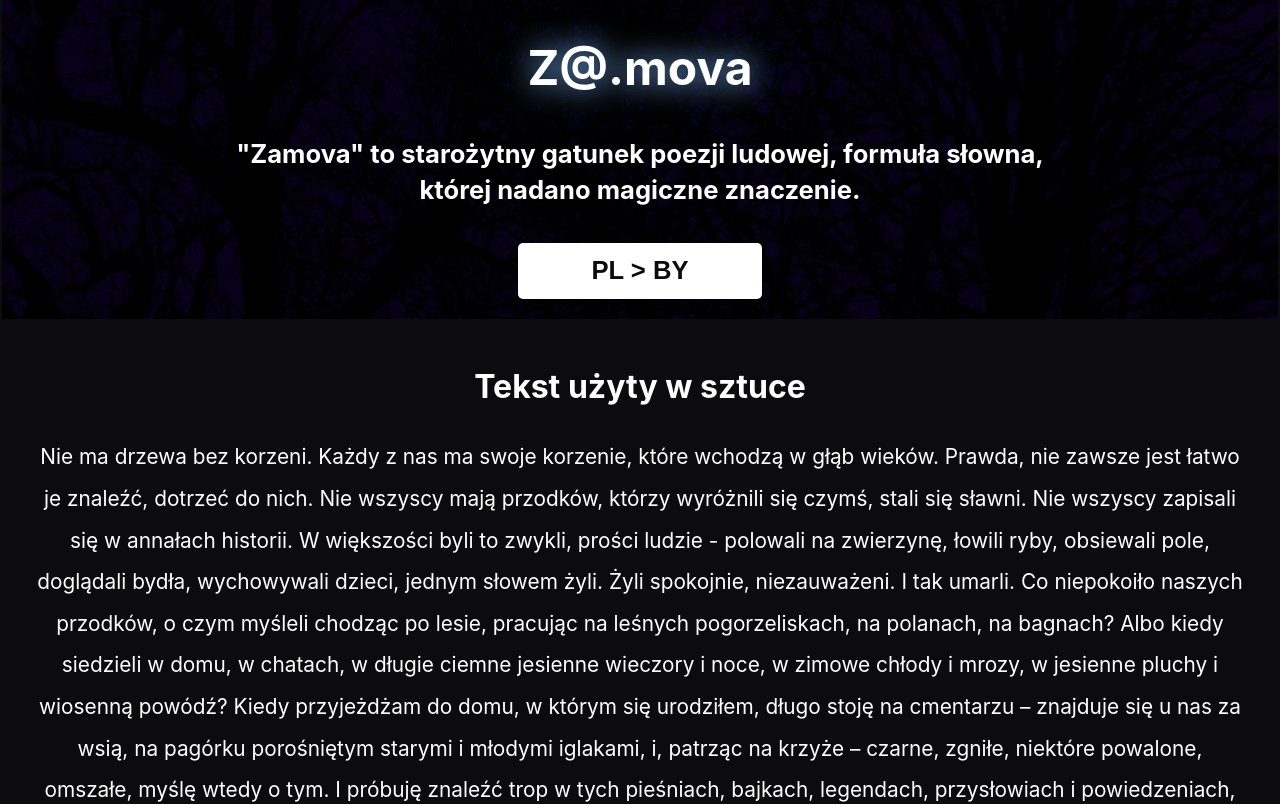
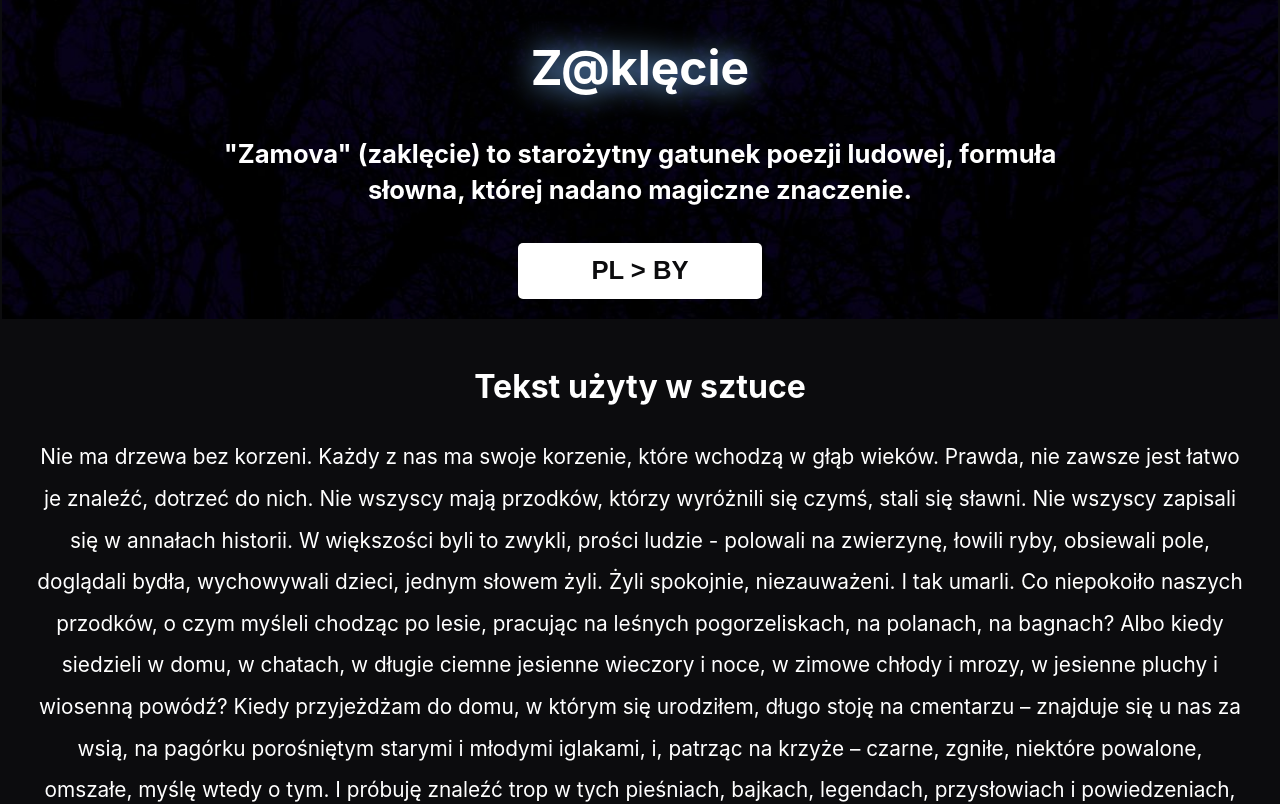
Before and after one commit to atenobi/zamova-react, a React (Vite) app: page / in a window 1280 px wide. Shown: the top 804 px of the page. Built offline with nearby package versions, Linux system fonts and the light colour scheme.

Commit message:
fix: fix header texts

```diff
--- a/src/ContentArrays/headerContent.js
+++ b/src/ContentArrays/headerContent.js
@@ -1,8 +1,8 @@
 export const headerContent = [
     {
         language: "PL > BY",
-        projectName: 'Z@.mova',
-        projectDescription: `"Zamova" to starożytny gatunek poezji ludowej,
+        projectName: 'Z@klęcie',
+        projectDescription: `"Zamova" (zaklęcie) to starożytny gatunek poezji ludowej,
         formuła słowna, której nadano magiczne znaczenie.`,
     },
     {
@@ -14,7 +14,7 @@ export const headerContent = [
     {
         language: "EN > PL",
         projectName: 'Z@.mova',
-        projectDescription: `"Zamova" is an ancient genre of folk poetry,
+        projectDescription: `"Zamova" (spell) is an ancient genre of folk poetry,
         a verbal formula that was given a magical meaning.`,
     },
 ]
```
Also changed, not shown: 2 other files (tests, documents, lock files or other folders).
